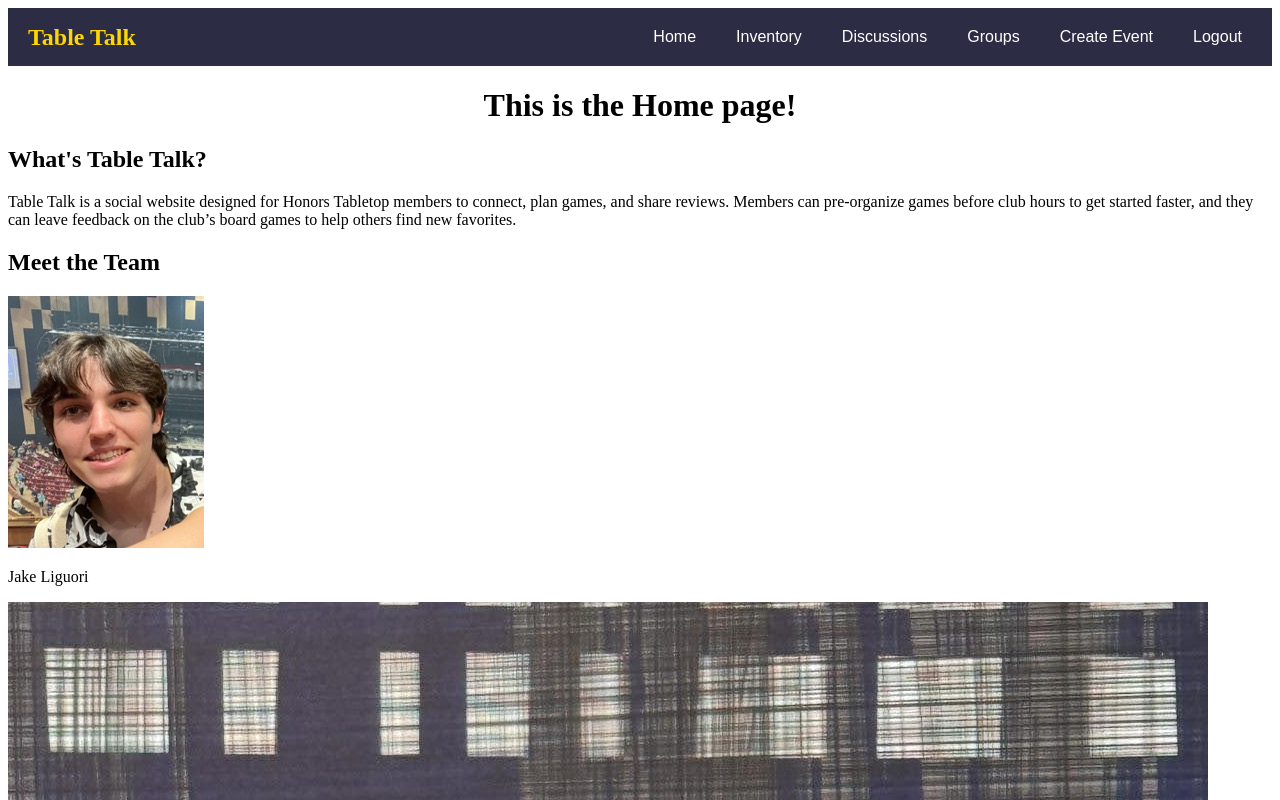
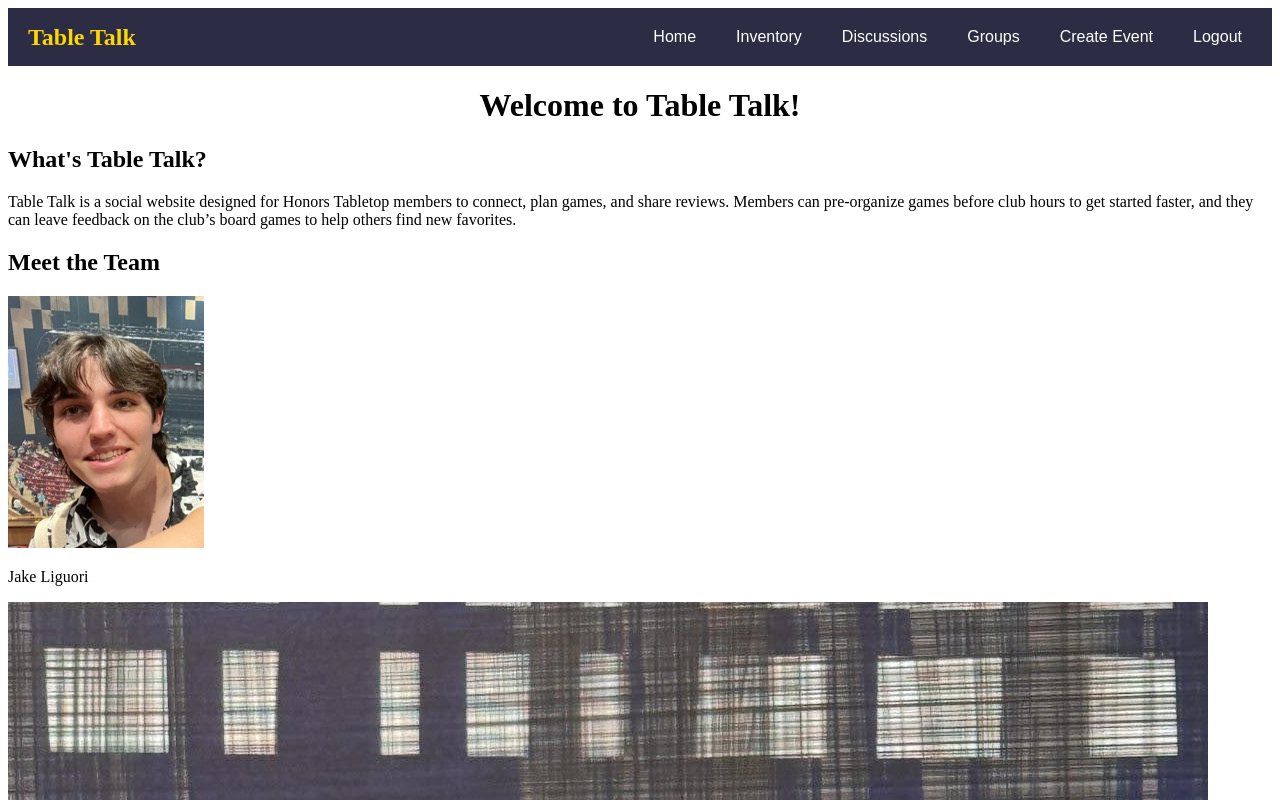
Before and after one commit to bnaner/TableTalk, a React (Create React App) app: page /home in a window 1280 px wide. Shown: the top 800 px of the page. Built offline with nearby package versions, Linux system fonts and the light colour scheme.

Commit message:
Update Home.jsx

```diff
--- a/src/Home.jsx
+++ b/src/Home.jsx
@@ -9,7 +9,7 @@ const Home = () => {
       <Navbar />
       {/* Main Content */}
       <div class="content">
-        <h1 class="heading">This is the Home page!</h1>
+        <h1 class="heading">Welcome to Table Talk!</h1>
         {/* About Section */}
         <div className="about-section">
           <h2>What's Table Talk?</h2>
```
